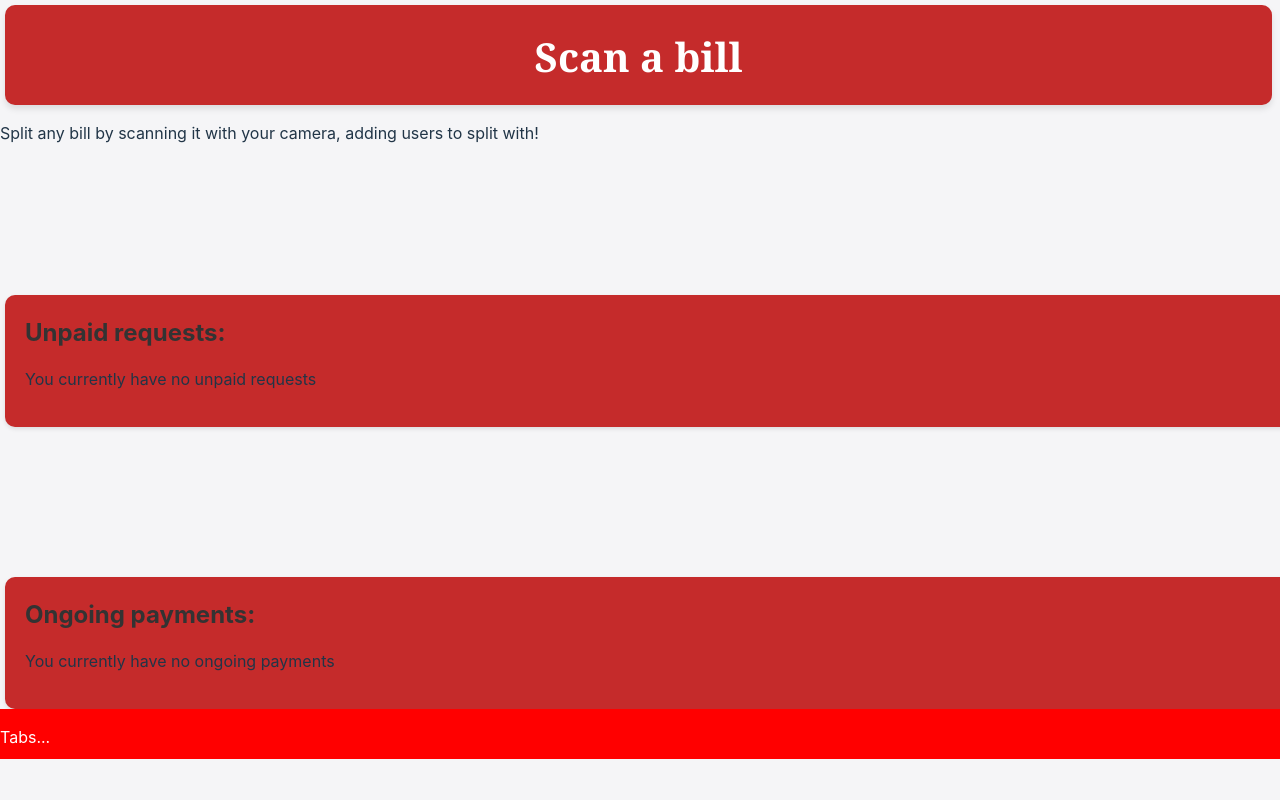
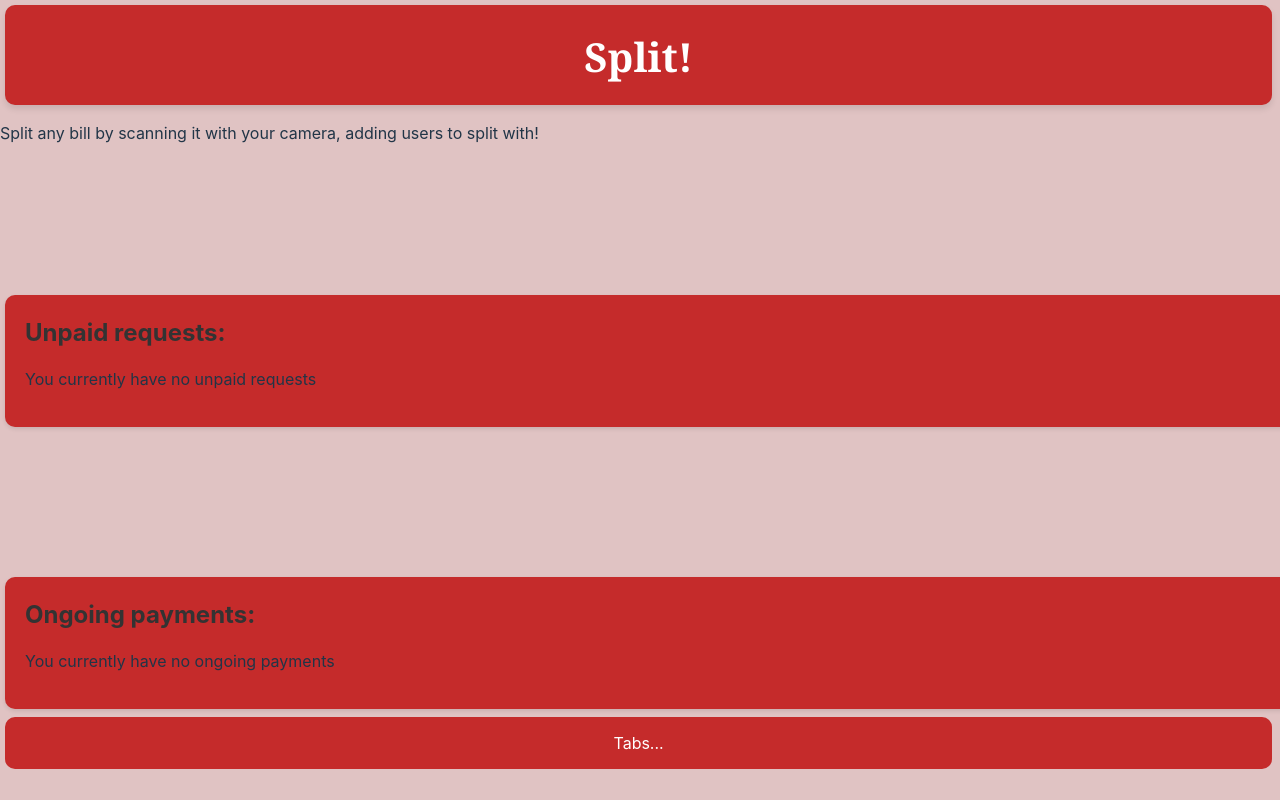
Before and after one commit to evtran4/team16, a React (Vite) app: page / in a window 1280 px wide. Built offline with nearby package versions, Linux system fonts and the light colour scheme.

Commit message:
Made some more design changes

```diff
--- a/src/Homepage.tsx
+++ b/src/Homepage.tsx
@@ -6,7 +6,7 @@ export default function Homepage(){
     const navigate = useNavigate()
     return(
         <>
-                <button className = "scanButton" onClick = {() => {navigate("/Transaction")}}>Scan a bill</button>
+                <button className = "scanButton" onClick = {() => {navigate("/Transaction")}}>Split!</button>
                 <p>Split any bill by scanning it with your camera, adding users to split with!</p>
 
                 <div className = "notificationsContainer">
--- a/src/Navbar.css
+++ b/src/Navbar.css
@@ -1,9 +1,13 @@
 .navBarContainer{
     display: flex;
-
-    width: 100%;
-    height: 50px;
-    background-color: red;
+    width: 99%;
+    margin-top: 8px;
+    margin-left: 5px;
+    height: 52px;
+    background-color: rgb(197, 43, 43);
     color: white;
     align-self: flex-end;
+    justify-content: center;
+    align-items: center;
+    border-radius: 10px;
 }
--- a/src/index.css
+++ b/src/index.css
@@ -24,13 +24,14 @@ a:hover {
 body {
   margin: 0;
   display: block;
-  background-color: #f5f5f7;
+  background-color: #e0c3c3;
   height: 100vh
 }
 
 h1 {
   font-size: 3.2em;
-  line-height: 1.1;
+  font-family: 'Georgia', serif;
+  line-height: 1.5;
 }
 
 button {
@@ -40,7 +41,7 @@ button {
   font-size: 1em;
   font-weight: 500;
   font-family: inherit;
-  background-color: #1a1a1a;
+  background-color: #352e2e;
   cursor: pointer;
   transition: border-color 0.25s;
 }
@@ -61,6 +62,6 @@ button:focus-visible {
     color: #747bff;
   }
   button {
-    background-color: #f9f9f9;
+    background-color: #f0e7e7;
   }
 }
```
Also changed, not shown: 1 other file (tests, documents, lock files or other folders).
